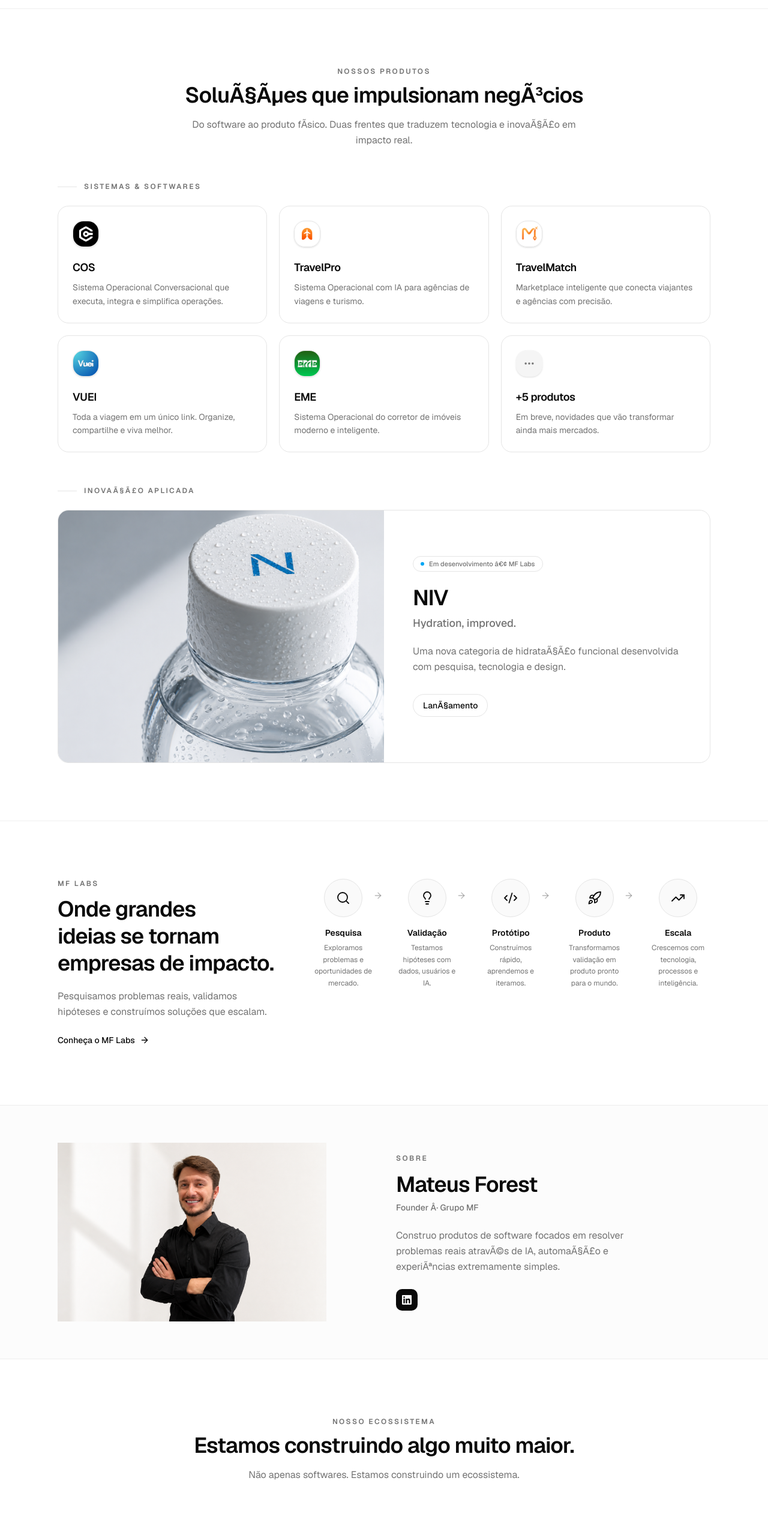
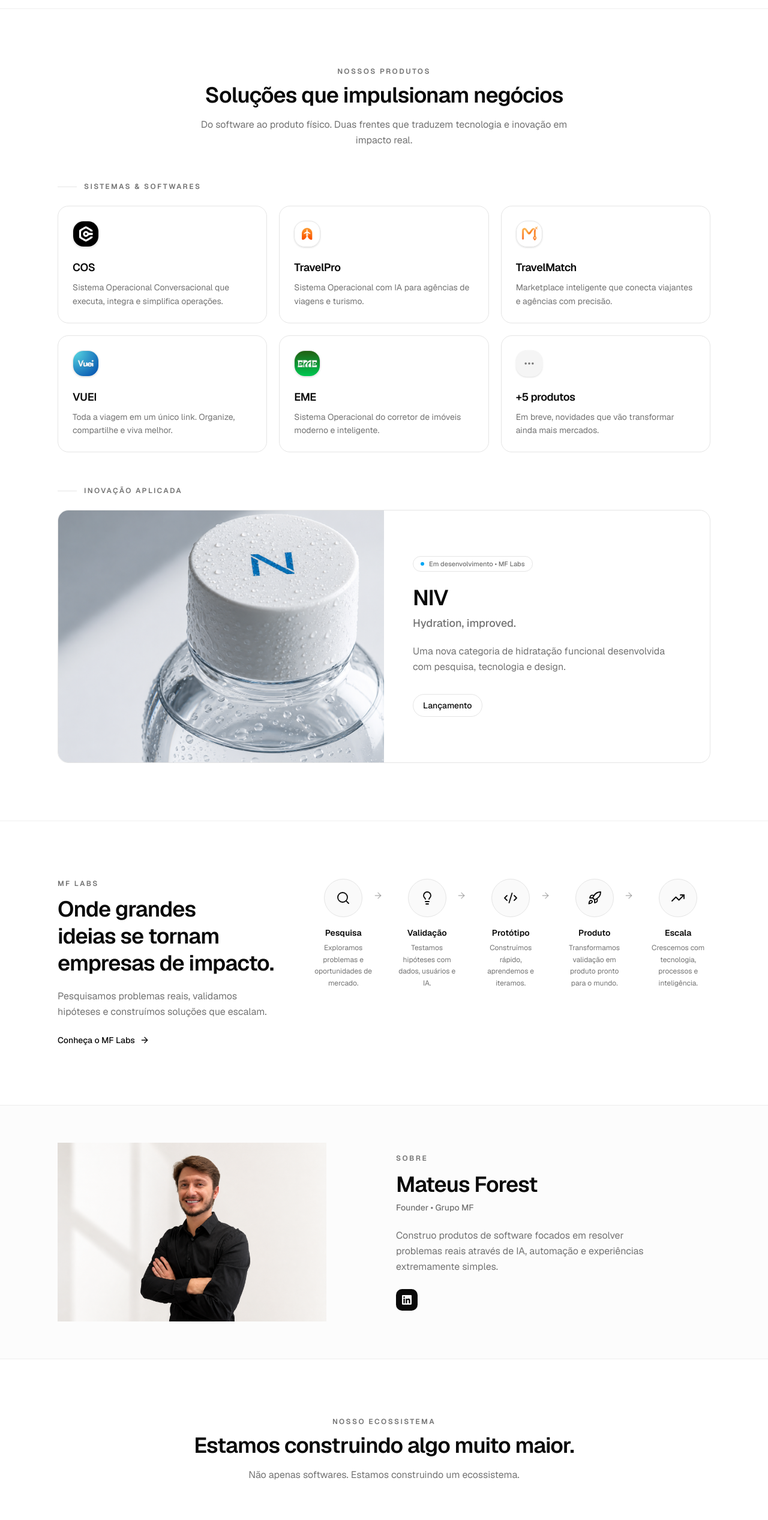
Before and after one commit to mateusforest/grupo-mf, a Next.js app: page / in a window 1280 px wide. Shown: the part 900-3434 px from the top of the page at 60% size. Built offline with nearby package versions, Linux system fonts and the light colour scheme; no server answers.

Commit message:
fix(landing): correct public text encoding

```diff
--- a/components/landing/founder-section.tsx
+++ b/components/landing/founder-section.tsx
@@ -19,9 +19,9 @@ export function FounderSection() {
         <div className="py-6 md:py-20">
           <p className="text-xs font-semibold uppercase tracking-[0.2em] text-muted-foreground">Sobre</p>
           <h2 className="mt-4 text-3xl font-semibold tracking-tight md:text-4xl">Mateus Forest</h2>
-          <p className="mt-2 text-sm font-medium text-muted-foreground">Founder Â· Grupo MF</p>
+          <p className="mt-2 text-sm font-medium text-muted-foreground">Founder • Grupo MF</p>
           <p className="mt-6 max-w-md text-pretty leading-relaxed text-muted-foreground">
-            Construo produtos de software focados em resolver problemas reais atravÃ©s de IA, automaÃ§Ã£o e experiÃªncias
+            Construo produtos de software focados em resolver problemas reais através de IA, automação e experiências
             extremamente simples.
           </p>
           <a
--- a/components/landing/join-section.tsx
+++ b/components/landing/join-section.tsx
@@ -4,7 +4,7 @@ const cards = [
   {
     icon: Users,
     title: "Investidores",
-    description: "Parcerias estratÃ©gicas para construir empresas de software de longo prazo e alto impacto.",
+    description: "Parcerias estratégicas para construir empresas de software de longo prazo e alto impacto.",
     cta: "Quero conversar",
     href: "/investidores",
   },
@@ -18,7 +18,7 @@ const cards = [
   {
     icon: Handshake,
     title: "Parceiros",
-    description: "Juntos vamos mais longe. Vamos transformar ideias em soluÃ§Ãµes reais para o mundo.",
+    description: "Juntos vamos mais longe. Vamos transformar ideias em soluções reais para o mundo.",
     cta: "Seja um parceiro",
     href: "/parceiros",
   },
@@ -30,7 +30,7 @@ export function JoinSection() {
       <div className="mx-auto max-w-6xl px-5 md:px-8">
         <div className="text-center">
           <p className="text-xs font-semibold uppercase tracking-[0.2em] text-muted-foreground">
-            FaÃ§a parte do Grupo MF
+            Faça parte do Grupo MF
           </p>
           <h2 className="mt-3 text-balance text-3xl font-semibold tracking-tight md:text-4xl">
             Construa o futuro conosco.
--- a/components/landing/products-section.tsx
+++ b/components/landing/products-section.tsx
@@ -8,10 +8,10 @@ export function ProductsSection() {
         <div className="text-center">
           <p className="text-xs font-semibold uppercase tracking-[0.2em] text-muted-foreground">Nossos produtos</p>
           <h2 className="mt-3 text-balance text-3xl font-semibold tracking-tight md:text-4xl">
-            SoluÃ§Ãµes que impulsionam negÃ³cios
+            Soluções que impulsionam negócios
           </h2>
           <p className="mx-auto mt-4 max-w-2xl text-pretty text-sm leading-relaxed text-muted-foreground md:text-base">
-            Do software ao produto fÃ­sico. Duas frentes que traduzem tecnologia e inovaÃ§Ã£o em impacto real.
+            Do software ao produto físico. Duas frentes que traduzem tecnologia e inovação em impacto real.
           </p>
         </div>
 
@@ -41,7 +41,7 @@ export function ProductsSection() {
           <div className="flex items-center gap-3">
             <span className="h-px w-8 bg-border" aria-hidden="true" />
             <h3 className="text-xs font-semibold uppercase tracking-[0.2em] text-muted-foreground">
-              InovaÃ§Ã£o Aplicada
+              Inovação Aplicada
             </h3>
           </div>
 
@@ -50,7 +50,7 @@ export function ProductsSection() {
               <div className="relative aspect-square w-full bg-muted md:aspect-auto md:min-h-[420px]">
                 <Image
                   src="/niv-cap.png"
-                  alt="Close da tampa da garrafa NIV com o logo N em azul e gotas de Ã¡gua"
+                  alt="Close da tampa da garrafa NIV com o logo N em azul e gotas de água"
                   fill
                   sizes="(max-width: 768px) 100vw, 50vw"
                   className="object-cover"
@@ -61,18 +61,18 @@ export function ProductsSection() {
               <div className="flex flex-col justify-center p-8 md:p-12">
                 <span className="inline-flex w-fit items-center gap-2 rounded-full border border-border bg-background px-3 py-1 text-[11px] font-medium text-muted-foreground">
                   <span className="size-1.5 rounded-full bg-sky-500" aria-hidden="true" />
-                  Em desenvolvimento â€¢ MF Labs
+                  Em desenvolvimento • MF Labs
                 </span>
 
                 <h4 className="mt-6 text-3xl font-semibold tracking-tight md:text-4xl">NIV</h4>
                 <p className="mt-2 text-lg font-medium text-muted-foreground">Hydration, improved.</p>
 
                 <p className="mt-5 max-w-md text-pretty text-sm leading-relaxed text-muted-foreground md:text-base">
-                  Uma nova categoria de hidrataÃ§Ã£o funcional desenvolvida com pesquisa, tecnologia e design.
+                  Uma nova categoria de hidratação funcional desenvolvida com pesquisa, tecnologia e design.
                 </p>
 
                 <span className="mt-8 inline-flex w-fit items-center rounded-full border border-border bg-background px-4 py-2 text-sm font-medium text-foreground">
-                  LanÃ§amento
+                  Lançamento
                 </span>
               </div>
             </div>
```
Also changed, not shown: components/landing/hero-section.tsx (+0 -12 lines).
